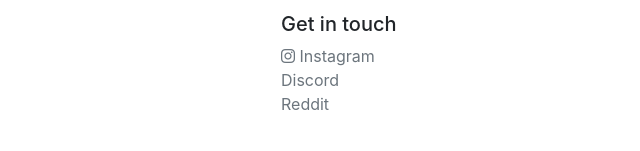
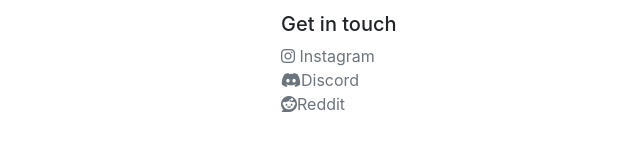
Before and after one commit to fabry-js/portfolio-final, a website: page index.html in a window 1280 px wide. Shown: the part 751-902 px from the top of the page, 374-1014 px from the left. Drawn offline with nearby package versions, Linux system fonts and the light colour scheme.

Commit message:
Update index.html

```diff
--- a/index.html
+++ b/index.html
@@ -60,8 +60,8 @@
         <h5>Get in touch</h5>
         <ul class="list-unstyled text-small">
           <li><a class="text-muted" href="https://www.instagram.com/fabry.jp/"> <i class="fab fa-instagram"></i> Instagram</a></li>
-          <li><a class="text-muted" href="https://discord.gg/HyAGsZP">Discord</a></li>
-          <li><a class="text-muted" href="https://www.reddit.com/user/Fabry_04">Reddit</a></li>
+          <li><a class="text-muted" href="https://discord.gg/HyAGsZP"><i class="fab fa-discord"></i>Discord</a></li>
+          <li><a class="text-muted" href="https://www.reddit.com/user/Fabry_04"><i class="fab fa-reddit"></i>Reddit</a></li>
         </ul>
       </div>
     </div>
```
